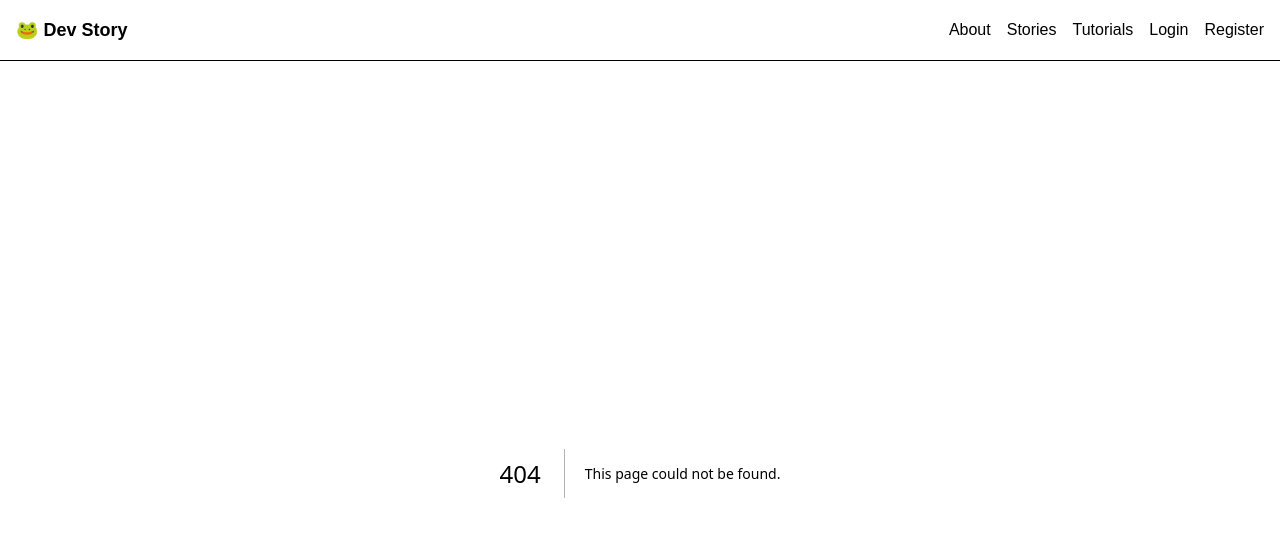
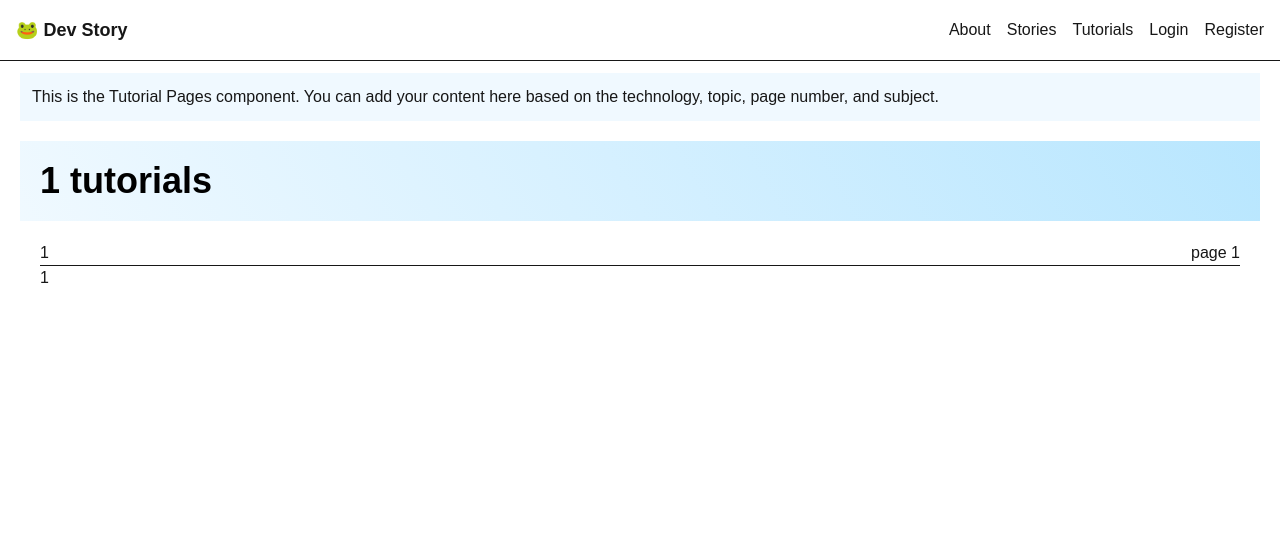
Before and after one commit to shehabRabby/Dev-Story-by-Next.js, a Next.js app: page /tutorials/1/1/pages/1/1 in a window 1280 px wide. Before the commit this address had no page. Shown: the top 536 px of the page. Built offline with nearby package versions, Linux system fonts and the light colour scheme.

Commit message:
Dynamic Segment 8.3

```diff
--- /dev/null
+++ b/src/app/(Auth)/layout.jsx
@@ -0,0 +1,14 @@
+import React from "react";
+
+const layout = ({ children }) => {
+  return (
+    <div className="flex min-h-screen gap-5">
+      <div className="flex-2">{children}</div>
+      <div className="flex-1 bg-sky-200 p-5 flex justify-center items-center">
+        <h2 className="text-4xl font-semibold">Welcome Authentication</h2>
+      </div>
+    </div>
+  );
+};
+
+export default layout;
--- /dev/null
+++ b/src/app/tutorials/[technology]/[topic]/pages/[page_no]/[subject]/page.jsx
@@ -0,0 +1,25 @@
+import Title from "@/Component/Title";
+import React from "react";
+
+const TutorialPages = async ({ params }) => {
+  const { technology, topic, page_no, subject } = await params;
+  return (
+    <div>
+      <h3 className="p-3 bg-sky-50 mb-5">
+        This is the Tutorial Pages component. You can add your content here
+        based on the technology, topic, page number, and subject.
+      </h3>
+      <Title>{technology} tutorials</Title>
+      <div className="p-5">
+        <div className="flex justify-between">
+          <h2>{topic}</h2>
+          <p>page {page_no}</p>
+        </div>
+        <hr />
+        <p>{subject}</p>
+      </div>
+    </div>
+  );
+};
+
+export default TutorialPages;
```
